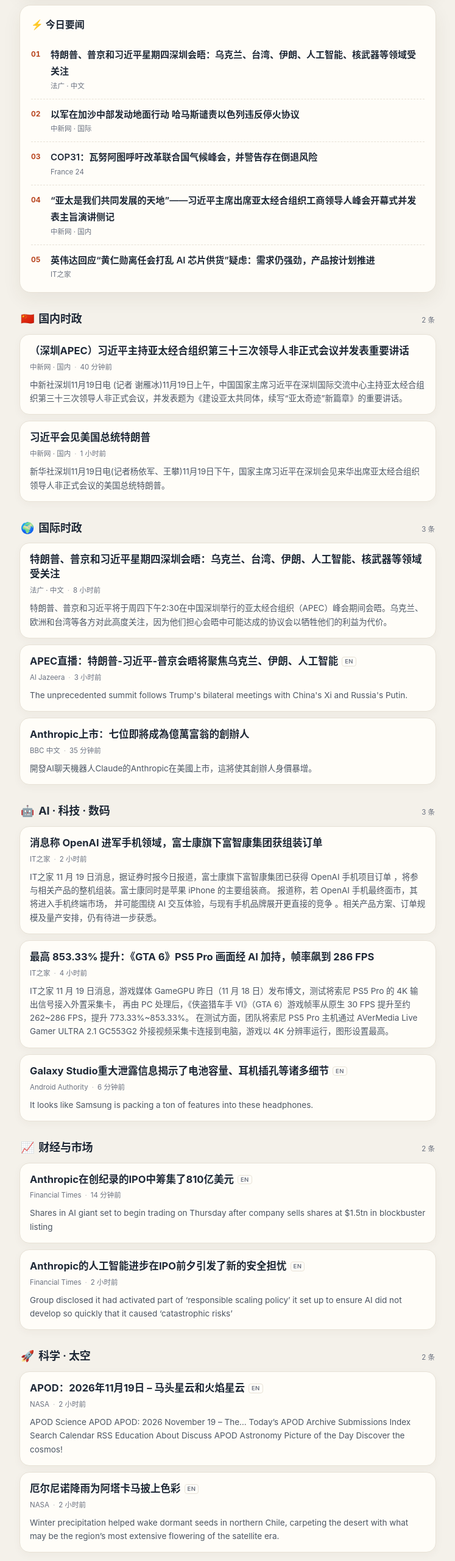
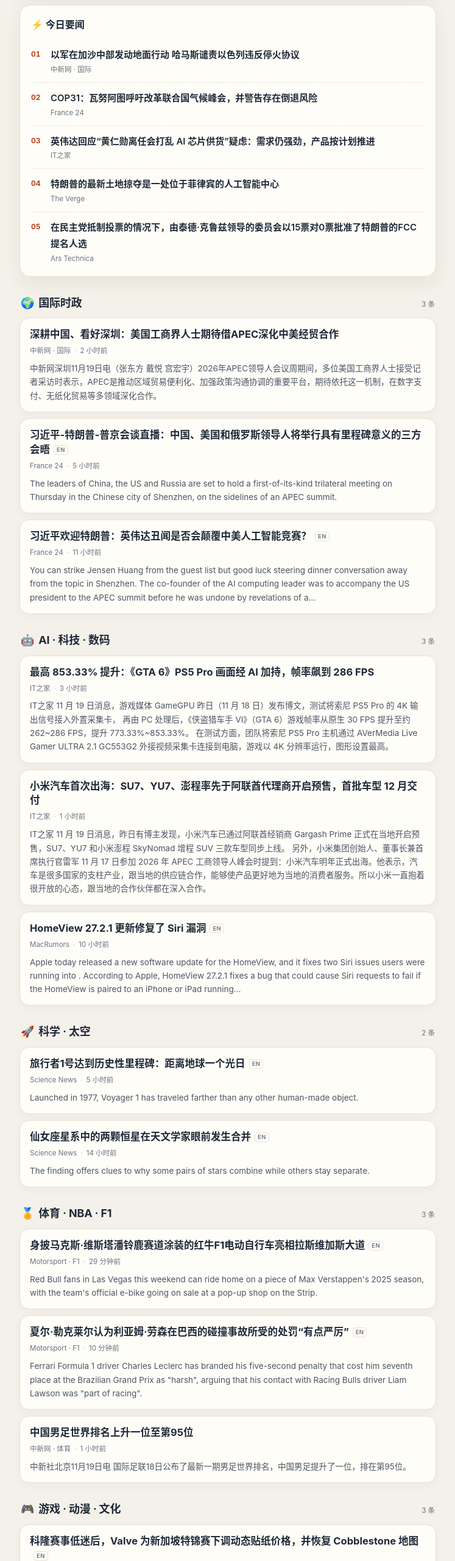
Before and after one commit to L1nk-1028/morning-brief, a plain HTML site: page docs/2026-11-19.html in a window 1280 px wide. Shown: the part 220-2780 px from the top of the page at 61% size, without its empty margins (266-1013 px from the left). Drawn offline with Linux system fonts and the light colour scheme.

Commit message:
Add docs/2026-11-19.html

```diff
--- a/docs/2026-11-19.html
+++ b/docs/2026-11-19.html
@@ -93,7 +93,7 @@
     <span class="kicker">DAILY BRIEF</span>
     <h1>我的每日早报</h1>
     <p class="date">2026年11月19日 · 星期四 · 早上好</p>
-    <p class="stats">约 9 分钟读完 · 48 个信息源 · 1471 条素材中精选</p>
+    <p class="stats">约 8 分钟读完 · 21 个信息源 · 539 条素材中精选</p>
   </header>
 
   <section class="top">
@@ -102,70 +102,41 @@
       <li>
         <span class="top-index">01</span>
         <div>
-          <a href="https://www.rfi.fr/cn/%E4%B8%AD%E5%9B%BD/20261118-%E7%89%B9%E6%9C%97%E6%99%AE-%E6%99%AE%E4%BA%AC%E5%92%8C%E4%B9%A0%E8%BF%91%E5%B9%B3%E6%98%9F%E6%9C%9F%E5%9B%9B%E6%B7%B1%E5%9C%B3%E4%BC%9A%E6%99%A4-%E4%B9%8C%E5%85%8B%E5%85%B0-%E5%8F%B0%E6%B9%BE-%E4%BC%8A%E6%9C%97-%E4%BA%BA%E5%B7%A5%E6%99%BA%E8%83%BD-%E6%A0%B8%E6%AD%A6%E5%99%A8%E7%AD%89%E9%A2%86%E5%9F%9F%E5%8F%97%E5%85%B3%E6%B3%A8" target="_blank" rel="noopener noreferrer">特朗普、普京和习近平星期四深圳会晤：乌克兰、台湾、伊朗、人工智能、核武器等领域受关注</a>
-          <span class="top-source">法广 · 中文</span>
-        </div>
-      </li>
-      <li>
-        <span class="top-index">02</span>
-        <div>
           <a href="https://www.chinanews.com.cn/gj/2026/11-19/10734468.shtml" target="_blank" rel="noopener noreferrer">以军在加沙中部发动地面行动 哈马斯谴责以色列违反停火协议</a>
           <span class="top-source">中新网 · 国际</span>
         </div>
       </li>
       <li>
-        <span class="top-index">03</span>
+        <span class="top-index">02</span>
         <div>
           <a href="https://www.france24.com/en/europe/20261119-cop31-vanuatu-un-climate-summit-reform-warns-of-backsliding" target="_blank" rel="noopener noreferrer">COP31：瓦努阿图呼吁改革联合国气候峰会，并警告存在倒退风险</a>
           <span class="top-source">France 24</span>
         </div>
       </li>
       <li>
+        <span class="top-index">03</span>
+        <div>
+          <a href="https://www.ithome.com/1/029/234.htm" target="_blank" rel="noopener noreferrer">英伟达回应“黄仁勋离任会打乱 AI 芯片供货”疑虑：需求仍强劲，产品按计划推进</a>
+          <span class="top-source">IT之家</span>
+        </div>
+      </li>
+      <li>
         <span class="top-index">04</span>
         <div>
-          <a href="https://www.chinanews.com.cn/gn/2026/11-19/10734494.shtml" target="_blank" rel="noopener noreferrer">“亚太是我们共同发展的天地”——习近平主席出席亚太经合组织工商领导人峰会开幕式并发表主旨演讲侧记</a>
-          <span class="top-source">中新网 · 国内</span>
+          <a href="https://www.theverge.com/policy/1036749/trump-ai-chip-data-center-us-philippines-pax-silica" target="_blank" rel="noopener noreferrer">特朗普的最新土地掠夺是一处位于菲律宾的人工智能中心</a>
+          <span class="top-source">The Verge</span>
         </div>
       </li>
       <li>
         <span class="top-index">05</span>
         <div>
-          <a href="https://www.ithome.com/1/029/234.htm" target="_blank" rel="noopener noreferrer">英伟达回应“黄仁勋离任会打乱 AI 芯片供货”疑虑：需求仍强劲，产品按计划推进</a>
-          <span class="top-source">IT之家</span>
+          <a href="https://arstechnica.com/tech-policy/2026/11/ted-cruz-led-committee-approves-trump-fcc-nominee-15-0-as-democrats-boycott-vote/" target="_blank" rel="noopener noreferrer">在民主党抵制投票的情况下，由泰德·克鲁兹领导的委员会以15票对0票批准了特朗普的FCC提名人选</a>
+          <span class="top-source">Ars Technica</span>
         </div>
       </li></ol>
   </section>
 
 
-    <section class="section">
-      <div class="section-head">
-        <h2><span class="emoji">🇨🇳</span>国内时政</h2>
-        <span class="count">2 条</span>
-      </div>
-
-    <article class="item">
-      <div class="item-head">
-
-        <div class="item-body">
-          <h3><a class="title-link" href="https://www.chinanews.com.cn/gn/2026/11-19/10734613.shtml" target="_blank" rel="noopener noreferrer">（深圳APEC）习近平主持亚太经合组织第三十三次领导人非正式会议并发表重要讲话</a></h3>
-          <div class="meta"><span>中新网 · 国内</span><span class="dot">·</span><span>40 分钟前</span></div>
-          <p class="summary">中新社深圳11月19日电 (记者 谢雁冰)11月19日上午，中国国家主席习近平在深圳国际交流中心主持亚太经合组织第三十三次领导人非正式会议，并发表题为《建设亚太共同体，续写“亚太奇迹”新篇章》的重要讲话。</p>
-
-        </div>
-      </div>
-    </article>
-    <article class="item">
-      <div class="item-head">
-
-        <div class="item-body">
-          <h3><a class="title-link" href="https://www.chinanews.com.cn/gn/2026/11-19/10734607.shtml" target="_blank" rel="noopener noreferrer">习近平会见美国总统特朗普</a></h3>
-          <div class="meta"><span>中新网 · 国内</span><span class="dot">·</span><span>1 小时前</span></div>
-          <p class="summary">新华社深圳11月19日电(记者杨依军、王攀)11月19日下午，国家主席习近平在深圳会见来华出席亚太经合组织领导人非正式会议的美国总统特朗普。</p>
-
-        </div>
-      </div>
-    </article>
-    </section>
     <section class="section">
       <div class="section-head">
         <h2><span class="emoji">🌍</span>国际时政</h2>
@@ -176,9 +147,9 @@
       <div class="item-head">
 
         <div class="item-body">
-          <h3><a class="title-link" href="https://www.rfi.fr/cn/%E4%B8%AD%E5%9B%BD/20261118-%E7%89%B9%E6%9C%97%E6%99%AE-%E6%99%AE%E4%BA%AC%E5%92%8C%E4%B9%A0%E8%BF%91%E5%B9%B3%E6%98%9F%E6%9C%9F%E5%9B%9B%E6%B7%B1%E5%9C%B3%E4%BC%9A%E6%99%A4-%E4%B9%8C%E5%85%8B%E5%85%B0-%E5%8F%B0%E6%B9%BE-%E4%BC%8A%E6%9C%97-%E4%BA%BA%E5%B7%A5%E6%99%BA%E8%83%BD-%E6%A0%B8%E6%AD%A6%E5%99%A8%E7%AD%89%E9%A2%86%E5%9F%9F%E5%8F%97%E5%85%B3%E6%B3%A8" target="_blank" rel="noopener noreferrer">特朗普、普京和习近平星期四深圳会晤：乌克兰、台湾、伊朗、人工智能、核武器等领域受关注</a></h3>
-          <div class="meta"><span>法广 · 中文</span><span class="dot">·</span><span>8 小时前</span></div>
-          <p class="summary">特朗普、普京和习近平将于周四下午2:30在中国深圳举行的亚太经合组织（APEC）峰会期间会晤。乌克兰、欧洲和台湾等各方对此高度关注，因为他们担心会晤中可能达成的协议会以牺牲他们的利益为代价。</p>
+          <h3><a class="title-link" href="https://www.chinanews.com.cn/gj/2026/11-19/10734557.shtml" target="_blank" rel="noopener noreferrer">深耕中国、看好深圳：美国工商界人士期待借APEC深化中美经贸合作</a></h3>
+          <div class="meta"><span>中新网 · 国际</span><span class="dot">·</span><span>2 小时前</span></div>
+          <p class="summary">中新网深圳11月19日电（张东方 戴悦 宫宏宇）2026年APEC领导人会议周期间，多位美国工商界人士接受记者采访时表示，APEC是推动区域贸易便利化、加强政策沟通协调的重要平台，期待依托这一机制，在数字支付、无纸化贸易等多领域深化合作。</p>
 
         </div>
       </div>
@@ -187,9 +158,9 @@
       <div class="item-head">
 
         <div class="item-body">
-          <h3><a class="title-link" href="https://www.aljazeera.com/news/liveblog/2026/11/19/apec-live-trump-xi-and-putin-to-meet-in-historic-three-way-china-summit?traffic_source=rss" target="_blank" rel="noopener noreferrer">APEC直播：特朗普-习近平-普京会晤将聚焦乌克兰、伊朗、人工智能</a><span class="badge">EN</span></h3>
-          <div class="meta"><span>Al Jazeera</span><span class="dot">·</span><span>3 小时前</span></div>
-          <p class="summary">The unprecedented summit follows Trump&#x27;s bilateral meetings with China&#x27;s Xi and Russia&#x27;s Putin.</p>
+          <h3><a class="title-link" href="https://www.france24.com/en/asia-pacific/20261119-xi-trump-putin-talks-live-china-us-russia-leaders-hold-landmark-three-way-meeting" target="_blank" rel="noopener noreferrer">习近平-特朗普-普京会谈直播：中国、美国和俄罗斯领导人将举行具有里程碑意义的三方会晤</a><span class="badge">EN</span></h3>
+          <div class="meta"><span>France 24</span><span class="dot">·</span><span>5 小时前</span></div>
+          <p class="summary">The leaders of China, the US and Russia are set to hold a first-of-its-kind trilateral meeting on Thursday in the Chinese city of Shenzhen, on the sidelines of an APEC summit.</p>
 
         </div>
       </div>
@@ -198,9 +169,9 @@
       <div class="item-head">
 
         <div class="item-body">
-          <h3><a class="title-link" href="https://www.bbc.com/zhongwen/articles/cw4gn9359q37o/trad?at_medium=RSS&amp;at_campaign=rss" target="_blank" rel="noopener noreferrer">Anthropic上市：七位即將成為億萬富翁的創辦人</a></h3>
-          <div class="meta"><span>BBC 中文</span><span class="dot">·</span><span>35 分钟前</span></div>
-          <p class="summary">開發AI聊天機器人Claude的Anthropic在美國上市，這將使其創辦人身價暴增。</p>
+          <h3><a class="title-link" href="https://www.france24.com/en/tv-shows/the-debate/20261118-xi-welcomes-trump-does-nvidia-scandal-upend-us-china-ai-race" target="_blank" rel="noopener noreferrer">习近平欢迎特朗普：英伟达丑闻是否会颠覆中美人工智能竞赛？</a><span class="badge">EN</span></h3>
+          <div class="meta"><span>France 24</span><span class="dot">·</span><span>11 小时前</span></div>
+          <p class="summary">You can strike Jensen Huang from the guest list but good luck steering dinner conversation away from the topic in Shenzhen. The co-founder of the AI computing leader was to accompany the US president to the APEC summit before he was undone by revelations of a…</p>
 
         </div>
       </div>
@@ -216,19 +187,8 @@
       <div class="item-head">
 
         <div class="item-body">
-          <h3><a class="title-link" href="https://www.ithome.com/1/029/267.htm" target="_blank" rel="noopener noreferrer">消息称 OpenAI 进军手机领域，富士康旗下富智康集团获组装订单</a></h3>
-          <div class="meta"><span>IT之家</span><span class="dot">·</span><span>2 小时前</span></div>
-          <p class="summary">IT之家 11 月 19 日消息，据证券时报今日报道，富士康旗下富智康集团已获得 OpenAI 手机项目订单 ，将参与相关产品的整机组装。富士康同时是苹果 iPhone 的主要组装商。 报道称，若 OpenAI 手机最终面市，其将进入手机终端市场， 并可能围绕 AI 交互体验，与现有手机品牌展开更直接的竞争 。相关产品方案、订单规模及量产安排，仍有待进一步获悉。</p>
-
-        </div>
-      </div>
-    </article>
-    <article class="item">
-      <div class="item-head">
-
-        <div class="item-body">
           <h3><a class="title-link" href="https://www.ithome.com/1/029/200.htm" target="_blank" rel="noopener noreferrer">最高 853.33% 提升：《GTA 6》PS5 Pro 画面经 AI 加持，帧率飙到 286 FPS</a></h3>
-          <div class="meta"><span>IT之家</span><span class="dot">·</span><span>4 小时前</span></div>
+          <div class="meta"><span>IT之家</span><span class="dot">·</span><span>3 小时前</span></div>
           <p class="summary">IT之家 11 月 19 日消息，游戏媒体 GameGPU 昨日（11 月 18 日）发布博文，测试将索尼 PS5 Pro 的 4K 输出信号接入外置采集卡， 再由 PC 处理后，《侠盗猎车手 VI》（GTA 6）游戏帧率从原生 30 FPS 提升至约 262~286 FPS，提升 773.33%~853.33%。 在测试方面，团队将索尼 PS5 Pro 主机通过 AVerMedia Live Gamer ULTRA 2.1 GC553G2 外接视频采集卡连接到电脑，游戏以 4K 分辨率运行，图形设置最高。</p>
 
         </div>
@@ -238,27 +198,9 @@
       <div class="item-head">
 
         <div class="item-body">
-          <h3><a class="title-link" href="https://www.androidauthority.com/samsung-galaxy-studio-leak-specs-3737013/" target="_blank" rel="noopener noreferrer">Galaxy Studio重大泄露信息揭示了电池容量、耳机插孔等诸多细节</a><span class="badge">EN</span></h3>
-          <div class="meta"><span>Android Authority</span><span class="dot">·</span><span>6 分钟前</span></div>
-          <p class="summary">It looks like Samsung is packing a ton of features into these headphones.</p>
-
-        </div>
-      </div>
-    </article>
-    </section>
-    <section class="section">
-      <div class="section-head">
-        <h2><span class="emoji">📈</span>财经与市场</h2>
-        <span class="count">2 条</span>
-      </div>
-
-    <article class="item">
-      <div class="item-head">
-
-        <div class="item-body">
-          <h3><a class="title-link" href="https://www.ft.com/content/62c0510b-ca65-441e-9baf-675b93903b9e?syn-25a6b1a6=1" target="_blank" rel="noopener noreferrer">Anthropic在创纪录的IPO中筹集了810亿美元</a><span class="badge">EN</span></h3>
-          <div class="meta"><span>Financial Times</span><span class="dot">·</span><span>14 分钟前</span></div>
-          <p class="summary">Shares in AI giant set to begin trading on Thursday after company sells shares at $1.5tn in blockbuster listing</p>
+          <h3><a class="title-link" href="https://www.ithome.com/1/029/269.htm" target="_blank" rel="noopener noreferrer">小米汽车首次出海：SU7、YU7、澎程率先于阿联酋代理商开启预售，首批车型 12 月交付</a></h3>
+          <div class="meta"><span>IT之家</span><span class="dot">·</span><span>1 小时前</span></div>
+          <p class="summary">IT之家 11 月 19 日消息，昨日有博主发现，小米汽车已通过阿联酋经销商 Gargash Prime 正式在当地开启预售，SU7、YU7 和小米澎程 SkyNomad 增程 SUV 三款车型同步上线。 另外，小米集团创始人、董事长兼首席执行官雷军 11 月 17 日参加 2026 年 APEC 工商领导人峰会时提到：小米汽车明年正式出海。他表示，汽车是很多国家的支柱产业，跟当地的供应链合作，能够使产品更好地为当地的消费者服务。所以小米一直抱着很开放的心态，跟当地的合作伙伴都在深入合作。</p>
 
         </div>
       </div>
@@ -267,9 +209,9 @@
       <div class="item-head">
 
         <div class="item-body">
-          <h3><a class="title-link" href="https://www.ft.com/content/d8be4655-211c-49a8-bfe4-18a00b8e8619?syn-25a6b1a6=1" target="_blank" rel="noopener noreferrer">Anthropic的人工智能进步在IPO前夕引发了新的安全担忧</a><span class="badge">EN</span></h3>
-          <div class="meta"><span>Financial Times</span><span class="dot">·</span><span>2 小时前</span></div>
-          <p class="summary">Group disclosed it had activated part of ‘responsible scaling policy’ it set up to ensure AI did not develop so quickly that it caused ‘catastrophic risks’</p>
+          <h3><a class="title-link" href="https://www.macrumors.com/2026/11/18/homeview-27-2-1-update-fixes-siri-bugs/" target="_blank" rel="noopener noreferrer">HomeView 27.2.1 更新修复了 Siri 漏洞</a><span class="badge">EN</span></h3>
+          <div class="meta"><span>MacRumors</span><span class="dot">·</span><span>10 小时前</span></div>
+          <p class="summary">Apple today released a new software update for the HomeView, and it fixes two Siri issues users were running into . According to Apple, HomeView 27.2.1 fixes a bug that could cause ‌Siri‌ requests to fail if the HomeView is paired to an iPhone or iPad running…</p>
 
         </div>
       </div>
@@ -285,9 +227,9 @@
       <div class="item-head">
 
         <div class="item-body">
-          <h3><a class="title-link" href="https://science.nasa.gov/image-article/apod-2026-november-19-the-horsehead-and-flame-nebulas/" target="_blank" rel="noopener noreferrer">APOD：2026年11月19日 – 马头星云和火焰星云</a><span class="badge">EN</span></h3>
-          <div class="meta"><span>NASA</span><span class="dot">·</span><span>2 小时前</span></div>
-          <p class="summary">APOD Science APOD APOD: 2026 November 19 – The… Today’s APOD Archive Submissions Index Search Calendar RSS Education About Discuss APOD Astronomy Picture of the Day Discover the cosmos!</p>
+          <h3><a class="title-link" href="https://www.sciencenews.org/article/voyager-1-light-day-earth-distance" target="_blank" rel="noopener noreferrer">旅行者1号达到历史性里程碑：距离地球一个光日</a><span class="badge">EN</span></h3>
+          <div class="meta"><span>Science News</span><span class="dot">·</span><span>5 小时前</span></div>
+          <p class="summary">Launched in 1977, Voyager 1 has traveled farther than any other human-made object.</p>
 
         </div>
       </div>
@@ -296,9 +238,9 @@
       <div class="item-head">
 
         <div class="item-body">
-          <h3><a class="title-link" href="https://science.nasa.gov/earth/earth-observatory/el-nino-rains-paint-the-atacama/" target="_blank" rel="noopener noreferrer">厄尔尼诺降雨为阿塔卡马披上色彩</a><span class="badge">EN</span></h3>
-          <div class="meta"><span>NASA</span><span class="dot">·</span><span>2 小时前</span></div>
-          <p class="summary">Winter precipitation helped wake dormant seeds in northern Chile, carpeting the desert with what may be the region’s most extensive flowering of the satellite era.</p>
+          <h3><a class="title-link" href="https://www.sciencenews.org/article/stars-andromeda-galaxy-merge-little-bao" target="_blank" rel="noopener noreferrer">仙女座星系中的两颗恒星在天文学家眼前发生合并</a><span class="badge">EN</span></h3>
+          <div class="meta"><span>Science News</span><span class="dot">·</span><span>14 小时前</span></div>
+          <p class="summary">The finding offers clues to why some pairs of stars combine while others stay separate.</p>
 
         </div>
       </div>
@@ -314,19 +256,8 @@
       <div class="item-head">
 
         <div class="item-body">
-          <h3><a class="title-link" href="https://www.motorsport.com/f1/news/isack-hadjar-reveals-why-he-cannot-follow-max-verstappen-into-racing-outside-f1/10875493/?utm_source=RSS&amp;utm_medium=referral&amp;utm_campaign=RSS-F1&amp;utm_term=News&amp;utm_content=www" target="_blank" rel="noopener noreferrer">伊萨克·哈贾尔透露了他为何不能像马克斯·维斯塔潘那样在F1之外参加比赛的原因</a><span class="badge">EN</span></h3>
-          <div class="meta"><span>Motorsport · F1</span><span class="dot">·</span><span>13 分钟前</span></div>
-          <p class="summary">Red Bull Formula 1 driver Isack Hadjar says he would love to race in other categories during the off-season, but admits he does not &quot;have enough money&quot; to do so yet. Several of Hadjar&#x27;s rivals already race outside grands prix.</p>
-
-        </div>
-      </div>
-    </article>
-    <article class="item">
-      <div class="item-head">
-
-        <div class="item-body">
           <h3><a class="title-link" href="https://www.motorsport.com/f1/news/red-bull-f1-e-bike-in-max-verstappens-suzuka-livery-hits-the-las-vegas-strip/10875470/?utm_source=RSS&amp;utm_medium=referral&amp;utm_campaign=RSS-F1&amp;utm_term=News&amp;utm_content=www" target="_blank" rel="noopener noreferrer">身披马克斯·维斯塔潘铃鹿赛道涂装的红牛F1电动自行车亮相拉斯维加斯大道</a><span class="badge">EN</span></h3>
-          <div class="meta"><span>Motorsport · F1</span><span class="dot">·</span><span>59 分钟前</span></div>
+          <div class="meta"><span>Motorsport · F1</span><span class="dot">·</span><span>29 分钟前</span></div>
           <p class="summary">Red Bull fans in Las Vegas this weekend can ride home on a piece of Max Verstappen&#x27;s 2025 season, with the team&#x27;s official e-bike going on sale at a pop-up shop on the Strip.</p>
 
         </div>
@@ -336,9 +267,20 @@
       <div class="item-head">
 
         <div class="item-body">
-          <h3><a class="title-link" href="https://www.theguardian.com/sport/2026/nov/19/lewis-hamilton-denies-distrust-ferrari-las-vegas-f1-gp" target="_blank" rel="noopener noreferrer">“我们非常团结”：刘易斯·汉密尔顿在拉斯维加斯大奖赛前否认法拉利内部存在信任缺失问题</a><span class="badge">EN</span></h3>
-          <div class="meta"><span>The Guardian · Sport</span><span class="dot">·</span><span>1 小时前</span></div>
-          <p class="summary">British driver says F1 team ‘working on our communication’ Former champion held clear the air talks with teammate Charles Leclerc Lewis Hamilton has denied there is a lack of trust with his Ferrari team, insisting they are increasingly working well together, d…</p>
+          <h3><a class="title-link" href="https://www.motorsport.com/f1/news/charles-leclerc-brazil-penalty-for-liam-lawson-contact-was-a-bit-harsh/10875477/?utm_source=RSS&amp;utm_medium=referral&amp;utm_campaign=RSS-F1&amp;utm_term=News&amp;utm_content=www" target="_blank" rel="noopener noreferrer">夏尔·勒克莱尔认为利亚姆·劳森在巴西的碰撞事故所受的处罚“有点严厉”</a><span class="badge">EN</span></h3>
+          <div class="meta"><span>Motorsport · F1</span><span class="dot">·</span><span>10 分钟前</span></div>
+          <p class="summary">Ferrari Formula 1 driver Charles Leclerc has branded his five-second penalty that cost him seventh place at the Brazilian Grand Prix as &quot;harsh&quot;, arguing that his contact with Racing Bulls driver Liam Lawson was &quot;part of racing&quot;.</p>
+
+        </div>
+      </div>
+    </article>
+    <article class="item">
+      <div class="item-head">
+
+        <div class="item-body">
+          <h3><a class="title-link" href="https://www.chinanews.com.cn/ty/2026/11-19/10734575.shtml" target="_blank" rel="noopener noreferrer">中国男足世界排名上升一位至第95位</a></h3>
+          <div class="meta"><span>中新网 · 体育</span><span class="dot">·</span><span>1 小时前</span></div>
+          <p class="summary">中新社北京11月19日电 国际足联18日公布了最新一期男足世界排名，中国男足提升了一位，排在第95位。</p>
 
         </div>
       </div>
@@ -354,9 +296,9 @@
       <div class="item-head">
 
         <div class="item-body">
-          <h3><a class="title-link" href="https://www.gamespot.com/videos/gta-6-first-20-minutes-of-ps5-pro-gameplay/" target="_blank" rel="noopener noreferrer">《GTA 6》PS5 Pro版前20分钟游戏演示</a><span class="badge">EN</span></h3>
-          <div class="meta"><span>GameSpot</span><span class="dot">·</span><span>2 小时前</span></div>
-          <p class="summary">GTAVI is finally out and here&#x27;s how Rockstar&#x27;s ambitious open-world game runs on Sony&#x27;s PlayStation 5 Pro.</p>
+          <h3><a class="title-link" href="https://www.esports.net/news/gaming/valve-drops-dynamic-sticker-pricing-for-singapore-major-after-cologne-slump-revives-cobblestone/" target="_blank" rel="noopener noreferrer">科隆赛事低迷后，Valve 为新加坡特锦赛下调动态贴纸价格，并恢复 Cobblestone 地图</a><span class="badge">EN</span></h3>
+          <div class="meta"><span>Esports.net</span><span class="dot">·</span><span>1 天前</span></div>
+          <p class="summary">Valve&#x27;s new CS2 update opens the PGL Major Singapore 2026 hub and sells team and player stickers at fixed prices after weak Cologne sales. The same patch brings back a reworked Cobblestone that could reach the Active Duty pool after the Major.</p>
 
         </div>
       </div>
@@ -365,9 +307,9 @@
       <div class="item-head">
 
         <div class="item-body">
-          <h3><a class="title-link" href="https://www.gcores.com/articles/222514" target="_blank" rel="noopener noreferrer">Rogue动作游戏《恸哭幽光》Steam版将于12月1日发售</a></h3>
-          <div class="meta"><span>机核</span><span class="dot">·</span><span>6 小时前</span></div>
-          <p class="summary">由 FURYU CORPORATION 打造的 Rogue 动作游戏《恸哭幽光》将于12月1日发售。 游戏制作人表示，本作从发售约一个月前起，便以留有充足时间的日程推进审核申请，并完成了所需的相关工作。然而，由于V社的审核积压，所需时间已超出通常周期，因此做出了延期的艰难决定。 FURYU CORPORATION 表示，自 Nintendo Switch 2版及 PlayStation 5版发售以来，团队也在认真对待大家提出的问题报告与意见。</p>
+          <h3><a class="title-link" href="https://www.nintendolife.com/news/2026/11/the-cosy-coastal-farming-sim-coral-island-is-officially-on-its-way-to-switch-2-this-december" target="_blank" rel="noopener noreferrer">温馨的沿海农场模拟游戏《珊瑚岛》将于今年12月正式登陆Switch 2</a><span class="badge">EN</span></h3>
+          <div class="meta"><span>Nintendo Life</span><span class="dot">·</span><span>3 小时前</span></div>
+          <p class="summary">Update: Release date confirmed! : Here on Nintendo Life, we first heard about the laid-back co-op farming sim Coral Island back in 2021, when it successfully hit its Kickstarter goal .</p>
 
         </div>
       </div>
@@ -376,9 +318,9 @@
       <div class="item-head">
 
         <div class="item-body">
-          <h3><a class="title-link" href="https://www.nintendolife.com/news/2026/11/trails-in-the-sky-switch-2-updates-add-30fps-lock-option-in-graphics-mode" target="_blank" rel="noopener noreferrer">《英雄传说：空之轨迹》Switch 2 更新新增了图形模式下的 30fps 锁定选项</a><span class="badge">EN</span></h3>
-          <div class="meta"><span>Nintendo Life</span><span class="dot">·</span><span>23 分钟前</span></div>
-          <p class="summary">Available in the 1st and 2nd Chapters. Trails in the Sky 1st Chapter has rolled out a new update this week, bumping it up to Version 1.0.8 on the Switch and Switch 2. It comes with several fixes and improvements for both versions of the game.</p>
+          <h3><a class="title-link" href="https://www.chinanews.com.cn/cul/2026/11-19/10734606.shtml" target="_blank" rel="noopener noreferrer">俄罗斯宫廷珍宝亮相上海世博会博物馆</a></h3>
+          <div class="meta"><span>中新网 · 文化</span><span class="dot">·</span><span>48 分钟前</span></div>
+          <p class="summary">中新网上海11月19日电 (记者 王笈)“克里姆林宫瑰宝——从彼得一世到叶卡捷琳娜二世”展19日起在上海世博会博物馆向公众开放，精选莫斯科克里姆林宫博物馆藏129件/套珍品，涵盖御用珠宝、肖像画、典礼服饰、金银器等。</p>
 
         </div>
       </div>
@@ -386,11 +328,20 @@
     </section>
 
   <footer>
-    <div>由 Morning Brief 自动生成 · 15:18（北京时间）</div>
+    <div>由 Morning Brief 自动生成 · 14:49（北京时间）</div>
     <div>当前使用备用翻译：英文标题已转为中文；如需 AI 摘要，可在 config.json 接入 DeepSeek。</div>
-    <details class="errors"><summary>3 个源暂时不可用</summary><pre>ESPN · NBA：返回内容不是 RSS/Atom（）
-ESPN · F1：返回内容不是 RSS/Atom（）
-ESPN · Soccer：返回内容不是 RSS/Atom（）</pre></details>
+    <details class="errors"><summary>30 个源暂时不可用</summary><pre>Al Jazeera：网络错误：timed out
+BBC World：网络错误：timed out
+The Guardian · World：网络错误：timed out
+爱范儿：网络错误：timed out
+Financial Times：网络错误：timed out
+Bloomberg · Markets：网络错误：timed out
+NPR · World：网络错误：timed out
+NASA：网络错误：timed out
+Space.com：网络错误：timed out
+Polygon：RemoteDisconnected: Remote end closed connection without response
+Nature：网络错误：timed out
+机核：网络错误：timed out</pre></details>
   </footer>
 </div>
 </body>
```
